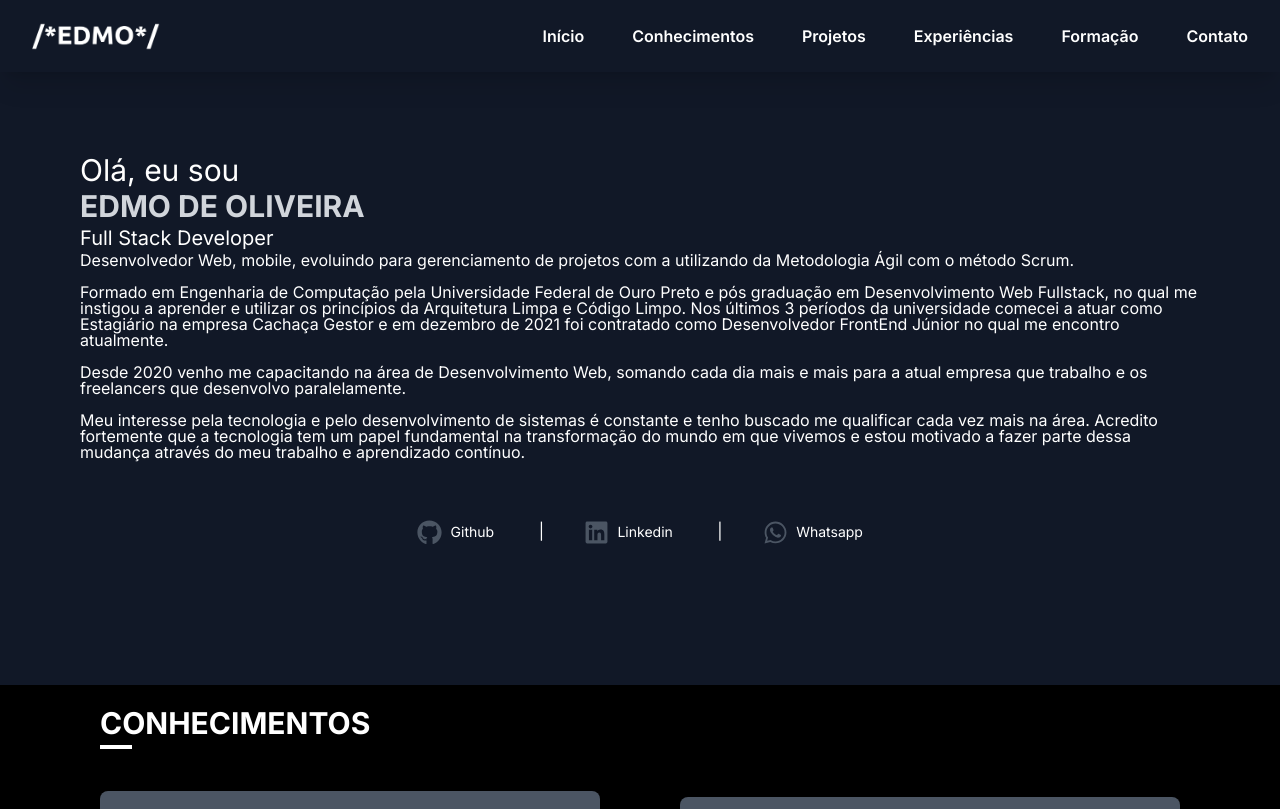
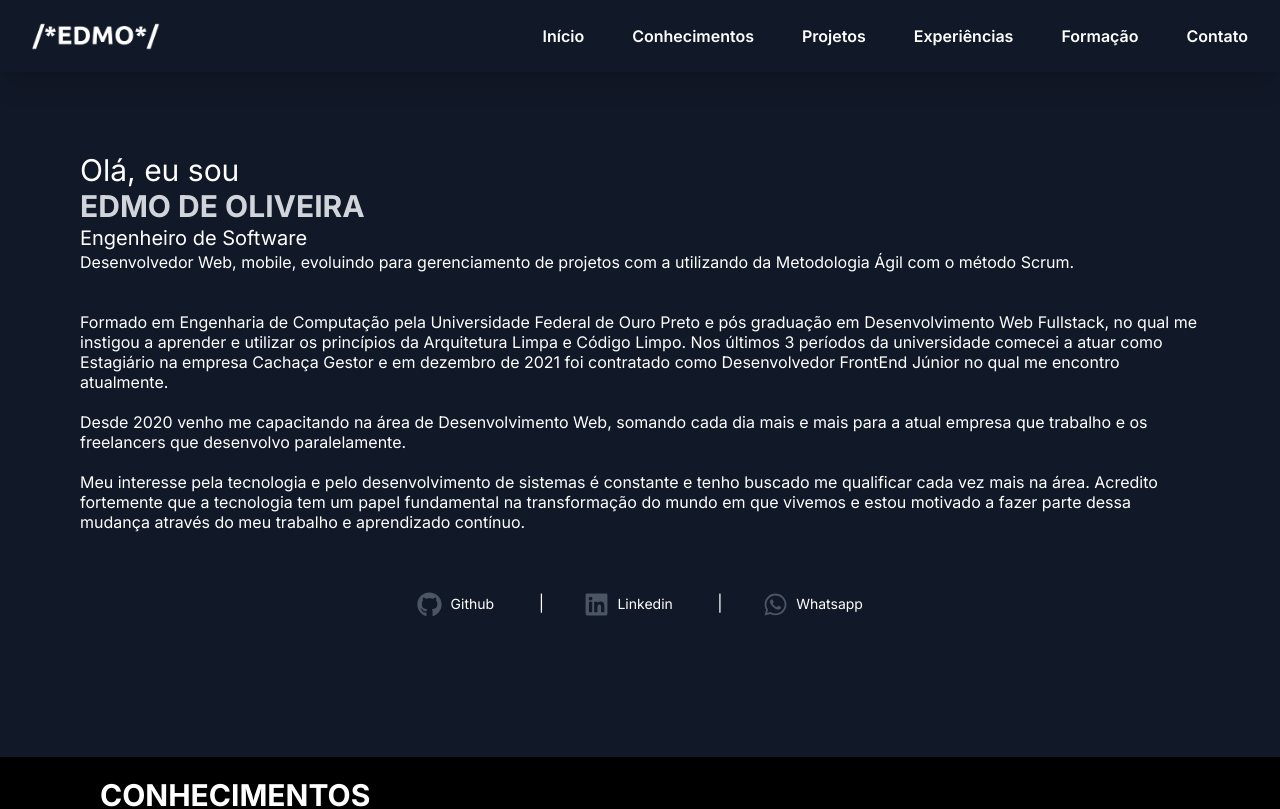
Before and after one commit to edmooliveira29/portfolio, a Next.js app: page / in a window 1280 px wide. Shown: the top 809 px of the page. Built offline with nearby package versions, Linux system fonts and the light colour scheme.

Commit message:
feat: update Home

```diff
--- a/src/pages/Home.tsx
+++ b/src/pages/Home.tsx
@@ -4,21 +4,21 @@ import { FaGithub, FaLinkedin, FaWhatsapp } from "react-icons/fa"
 
 const Home = () => {
   return (
-    <section className="px-5 py-10 lg:py-20 lg:px-0 text-white items-center">
+    <section className="px-5 py-10 lg:py-20 lg:px-0 text-white items-center leading-5">
       <div className="mb-30">
         <h2 className="text-3xl">Olá, eu sou&nbsp;</h2>
         <h1 className="text-3xl font-bold text-gray-300"> EDMO DE OLIVEIRA</h1>
-        <h1 className="text-xl">Full Stack Developer </h1>
+        <h1 className="text-xl">Engenheiro de Software </h1>
 
       </div>
-      <i>
+      <div>
         Desenvolvedor Web, mobile, evoluindo para gerenciamento de projetos com a
         utilizando da Metodologia Ágil com o método Scrum.&nbsp;
-      </i>
+      </div>
       <br></br>
       <br></br>
 
-      <div className="pb-10">
+      <div className="pb-10 space-y-2">
         Formado em Engenharia de Computação pela Universidade Federal de Ouro Preto
         e pós graduação em Desenvolvimento Web Fullstack, no qual me instigou a aprender e
         utilizar os princípios da Arquitetura Limpa e Código Limpo.
```
